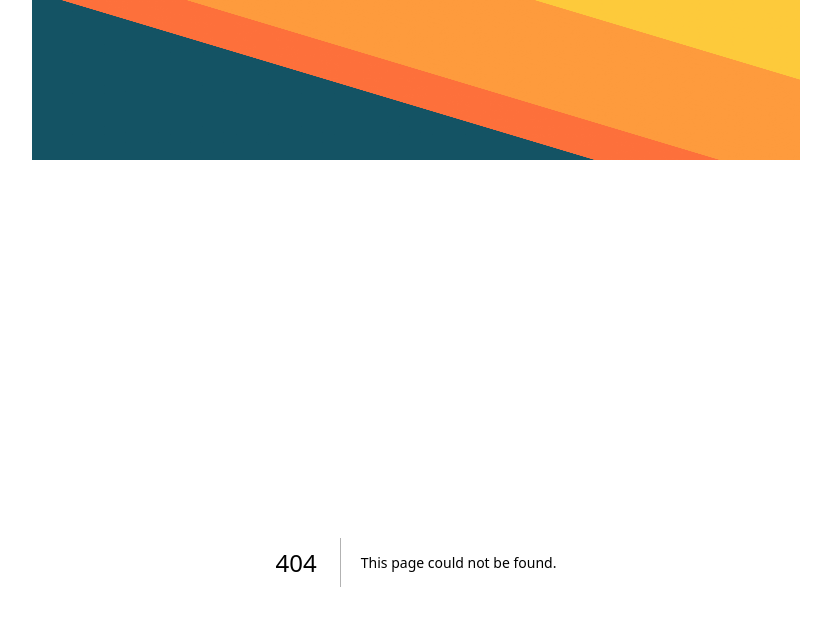
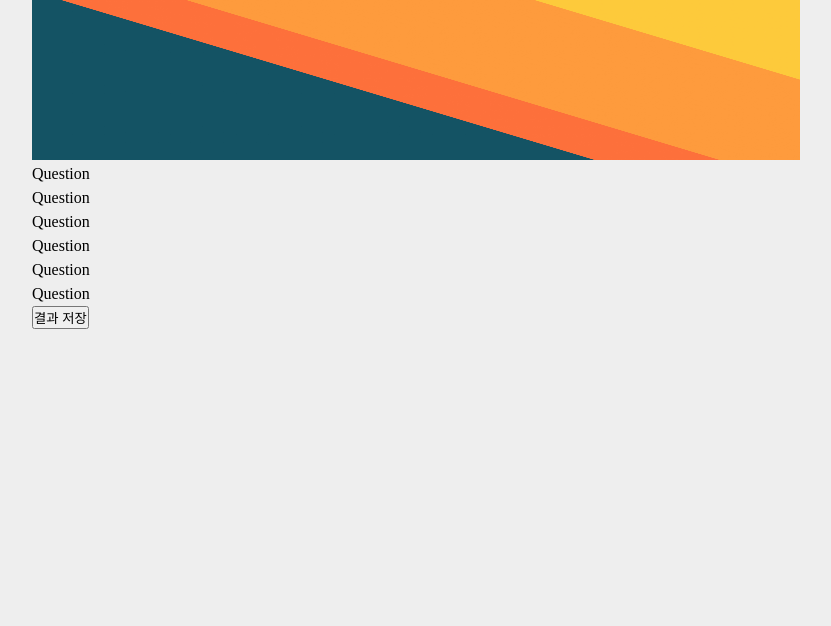
Before and after one commit to jmeno1011/survey-temp, a Next.js app: page /survey in a window 1280 px wide. Before the commit this address had no page. Shown: the top 626 px of the page, without its empty margins (224-1055 px from the left). Built offline with nearby package versions, Linux system fonts and the light colour scheme; no server answers.

Commit message:
add survey page

```diff
--- /dev/null
+++ b/src/components/survey/Question.tsx
@@ -0,0 +1,50 @@
+import { score } from '@/types';
+import React from 'react'
+
+interface QuestionProps {
+  index: number;
+  questionId: string;
+  questionText: string;
+  scoreArray: score[];
+  saveScoreInArray: ()=>void;
+}
+
+const Question = ({
+  index,
+  questionId,
+  questionText,
+  scoreArray,
+  saveScoreInArray
+}:QuestionProps) => {
+  const scores = [
+    {
+        id: "0score",
+        score: 0,
+        text: "전혀 그렇지 않다.",
+        css: "vbBtn"
+    },
+    {
+        id: "1score",
+        score: 1,
+        text: "가끔 그렇다.",
+        css: "bBtn"
+    },
+    {
+        id: "2score",
+        score: 2,
+        text: "보통이다.",
+        css: "nBtn"
+    },
+    {
+        id: "3score",
+        score: 3,
+        text: "자주 그렇다.",
+        css: "gBtn"
+    },
+]
+  return (
+    <div>Question</div>
+  )
+}
+
+export default Question
--- /dev/null
+++ b/src/data.ts
@@ -0,0 +1,26 @@
+export const QuestionList = [
+  {
+    id:"Q1",
+    question:"첫번째 문제입니다."
+  },
+  {
+    id:"Q2",
+    question:"두번째 문제입니다."
+  },
+  {
+    id:"Q3",
+    question:"세번째 문제입니다."
+  },
+  {
+    id:"Q4",
+    question:"네번째 문제입니다."
+  },
+  {
+    id:"Q5",
+    question:"다섯번째 문제입니다."
+  },
+  {
+    id:"Q6",
+    question:"여섯번째 문제입니다."
+  }
+]
--- a/src/pages/index.tsx
+++ b/src/pages/index.tsx
@@ -4,8 +4,11 @@ import InfoInputForm from '@/components/home/InfoInputForm'
 import { ChangeEvent, useRef, useState } from 'react'
 import Privacy from '@/components/home/Privacy';
 import styles from "@/styles/Home.module.css";
+import { useRouter } from 'next/router';
 
 export default function Home() {
+  let router = useRouter();
+
   const [email, setEmail] = useState("");
   const [phone, setPhone] = useState("");
   const [ages, setAges] = useState("");
@@ -46,6 +49,8 @@ export default function Home() {
       alert("연령대를 선택해주세요.");
     } else if (!check) {
       alert("개인정보 수집/이용에 동의해주세요.");
+    } else{
+      router.push('/survey')
     }
     // else {
     //   setAgree(true);
--- /dev/null
+++ b/src/pages/survey.tsx
@@ -0,0 +1,71 @@
+import React, { FormEvent, useState } from 'react'
+import { QuestionList } from '@/data';
+import Question from '@/components/survey/Question';
+import { v4 as uuidv4 } from "uuid";
+import { score } from '@/types';
+import { ref, set } from 'firebase/database';
+import { database } from '../../firebaseInit';
+import { useRouter } from 'next/router';
+
+const survey = () => {
+  let router = useRouter();
+  const [scoreArray, setScoreArray] = useState<score[]>([]);
+  const saveScoreInArray = ()=>{
+
+  }
+  const onSubmit = (e:FormEvent) => {
+    e.preventDefault();
+    if (Object.keys(scoreArray).length !== 6) {
+      alert("문진을 모두 진행해주세요!");
+    } else {
+      const uuid = uuidv4();
+      // const total = Object.values(scoreArray).reduce(
+      //   (prev, curr) => prev + curr.score,
+      //   0
+      // );
+
+      const data = {
+        // email: email,
+        // phone: phone,
+        // sex: sex,
+        // scores: scoreArr,
+        // total: total,
+        // dmslsLevel: setDmslsLevel(scoreArr, total),
+        // createAt: Date.now(),
+        // agreement: check ? "동의" : "비동의",
+        // event: "비동의",
+        // ageRange: ages,
+      };
+      set(ref(database, `dslsCollection/` + uuid), data)
+        .then(() => {
+          router.push(`${uuid}/result`);
+        })
+        .catch((error) => {
+          console.log("error:", error);
+        });
+    }
+  };
+  return (
+    <div>
+      <form onSubmit={onSubmit}>
+            <div>
+              {QuestionList.map((question, index) => (
+                <Question
+                  key={question.id}
+                  index={index + 1}
+                  questionId={question.id}
+                  questionText={question.question}
+                  scoreArray={scoreArray}
+                  saveScoreInArray={saveScoreInArray}
+                />
+              ))}
+            </div>
+            <div className="form-button">
+              <button>결과 저장</button>
+            </div>
+          </form>
+    </div>
+  )
+}
+
+export default survey
--- /dev/null
+++ b/src/types.ts
@@ -0,0 +1,3 @@
+export interface score {
+  [key: string]: string
+}
```
Also changed, not shown: package.json (+7 -2 lines), src/components/home/InfoInputForm.module.css (+12 -1 lines), src/components/home/InfoInputForm.tsx (+12 -1 lines), 1 other file (tests, documents, lock files or other folders).
